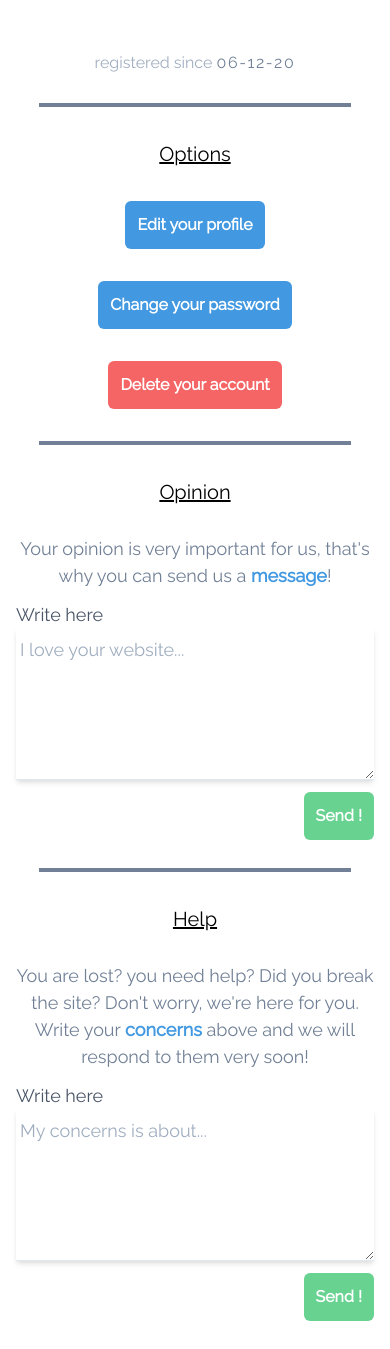
After one commit to arnaud35300/gestionnaire-de-repas, a Symfony app: template templates/user/profile.html.twig in a window 390 px wide. The commit adds this page. Shown: the part 313-1662 px from the top of the page. Run offline with Twig, Linux system fonts and the light colour scheme; the template is opened without the code that fills it, so the values that code supplies are empty; style sheets or scripts are compiled from the project's sources; some libraries are stand-ins or nearby versions; some web fonts are replaced.

Commit message:
profile integration done

```diff
--- a/templates/layouts/_header.html.twig
+++ b/templates/layouts/_header.html.twig
@@ -1,7 +1,9 @@
 <header>
 	<nav class="flex items-center justify-between flex-wrap bg-blue-400 p-6">
 		<div class="flex items-center flex-shrink-0 text-white mr-6">
-			<h1 class="text-xl font-title font-bold">Food<span class="text-black">Book</span>
+			<a href="{{ path('home')}}" alt="home page">
+                <h1 class="text-xl font-title font-bold">Food<span class="text-black">Book</span></h1>
+            </a>
 			</div>
 
 			<div class="block lg:hidden" id="button">
@@ -11,7 +13,7 @@
 				</button>
 			</div>
 
-			<div class="w-full block flex flex-col flex-grow lg:flex lg:flex-row lg:items-center lg:w-auto" id="menu">
+			<div style="display:none !important;" class="w-full block flex flex-col flex-grow lg:flex lg:flex-row lg:items-center lg:w-auto" id="menu">
 				<div class="text-lg lg:flex-grow">
 					<a href="#responsive-header" class="block mt-4 lg:inline-block lg:mt-0 text-white hover:text-white mr-4">
 						Calendar
@@ -27,7 +29,7 @@
 			<div class="lg:flex lg:items-center">
 
             <div class="">
-			    <a href="{{ path('home')}}" alt="your profile" title="your profile">
+			    <a href="{{ path('user_profile')}}" alt="your profile" title="your profile">
                     <img src="https://image.flaticon.com/icons/svg/194/194938.svg" alt="avatar picture" class=" mr-5 w-10 border rounded-full border-white hover:border-transparent  mt-4 lg:mt-0 cursor-pointer"></img>
 			    </a>
             </div>
--- a/templates/main/home.html.twig
+++ b/templates/main/home.html.twig
@@ -5,6 +5,4 @@
 
 {% block body %}
 
-
-
 {% endblock %}
--- /dev/null
+++ b/templates/user/profile.html.twig
@@ -0,0 +1,103 @@
+{% extends "base.html.twig" %}
+
+{% block body %}
+
+	<main class="flex flex-col md:flex-row">
+
+
+		<section class="md:w-2/4">
+
+			<div class="flex flex-col p-4">
+
+				<div class="flex justify-center items-center">
+					<img src="https://image.flaticon.com/icons/svg/194/194938.svg" alt="avatar picture" class="w-3/4 lg:w-2/4 border-2 rounded-full border-black m-4"></img>
+			    </div>
+
+                <h2 class="text-2xl font-bold text-black text-center">{{ user.name|capitalize }}</h2>
+                <p class="my-3 text-center text-gray-600 text-lg">{{ user.email }}</p>
+                <p class="my-3 text-center text-gray-500 text-md">registered since <span class="text-gray-600 tracking-widest">{{ user.createdAt|date('m-d-y') }}</span></p>
+		    </div>
+
+            {# separator #}
+            <div class="flex justify-center">
+                <div class="h-1 bg-gray-600 w-4/5"></div>
+            </div>
+
+             <div class="flex flex-col p-4">
+                <p class="my-4 text-center text-black text-xl underline">Options</p>
+
+                <div class="flex justify-center items-center my-4">
+                    <a href="" alt="edit profile" class="btn hover:btn">Edit your profile</a>
+                </div>
+
+                <div class="flex justify-center items-center my-4">
+                    <a href="" alt="edit profile" class="btn hover:btn">Change your password</a>
+                </div>
+
+                <div class="flex justify-center items-center my-4">
+                    <a href="" alt="remove profile" class="text-center btn bg-red-500 hover:bg-red-700 ">Delete your account</a>
+                </div>
+            </div>
+
+        </section>
+
+
+        <section class="md:w-2/4 xl:flex xl:flex-col xl:items-center">
+
+
+            {# separator #}
+            <div class="md:hidden flex justify-center">
+                <div class="h-1 bg-gray-600 w-4/5"></div>
+            </div>
+
+            <div class="flex flex-col p-4 xl:w-3/4">
+                <p class="my-4 text-center text-black text-xl underline">Opinion</p>
+                <p class="my-3 text-center text-gray-600 text-lg">Your opinion is very important for us, that's why you can send us a <span class="text-blue-500 font-bold">message</span>!</p>
+
+                <form name="message-form" method="post" class="">
+
+                     <div class="flex flex-col">
+                        <label for="message" class="text-gray-700 text-lg">Write here</label>
+                        <textarea placeholder="I love your website..." value="" rows="5"  class="text-blue-400 shadow-md resize-y form-control border-b outline-none py-2 px-1 text-lg focus:border-b-2 focus:border-blue-500"></textarea>
+                     </div>
+
+                    <div class="flex justify-end w-full">
+                        <button class="btn bg-green-400 hover:btn my-3" type="submit">
+                            Send !
+                        </button>
+                    </div>
+			    </form>
+            </div>
+
+            {# separator #}
+            <div class="flex justify-center xl:w-3/4">
+                <div class="h-1 bg-gray-600 w-4/5"></div>
+            </div>
+
+            <div class="flex flex-col p-4 xl:w-3/4">
+                <p class="my-4 text-center text-black text-xl underline">Help</p>
+                <p class="my-3 text-center text-gray-600 text-lg">You are lost? you need help? Did you break the site? Don't worry, we're here for you. Write your <span class="text-blue-500 font-bold">concerns</span> above and we will respond to them very soon!</p>
+
+                <form name="contact-form" method="post" class="">
+
+                    <div class="flex flex-col">
+                        <label for="message" class="text-gray-700 text-lg">Write here</label>
+                        <textarea placeholder="My concerns is about..." value="" rows="5"  class="text-blue-400 shadow-md resize-y form-control border-b outline-none py-2 px-1 text-lg focus:border-b-2 focus:border-blue-500"></textarea>
+                    </div>
+
+                    <div class="flex justify-end w-full">
+                        <button class="btn bg-green-400 hover:btn my-3" type="submit">
+                            Send !
+                        </button>
+                    </div>
+    			</form>
+
+            </div>
+
+        </section>
+    </main>
+{% endblock %}
+
+{% block javascripts %}
+    <script src="{{ asset('asset/js/profile.js') }}"></script>
+{% endblock %}
```
Also changed, not shown: src/Controller/UserController.php (+21 -5 lines), public/assets/js/menu.js.
